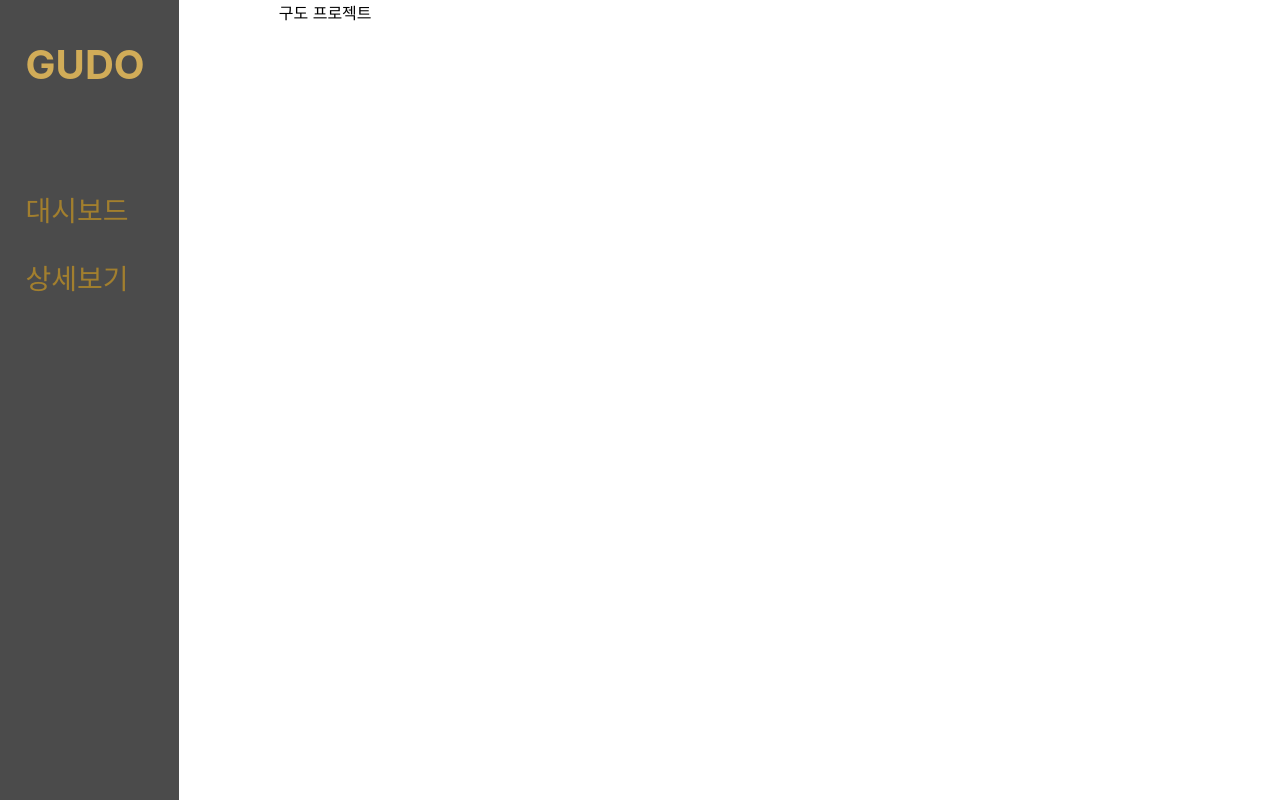
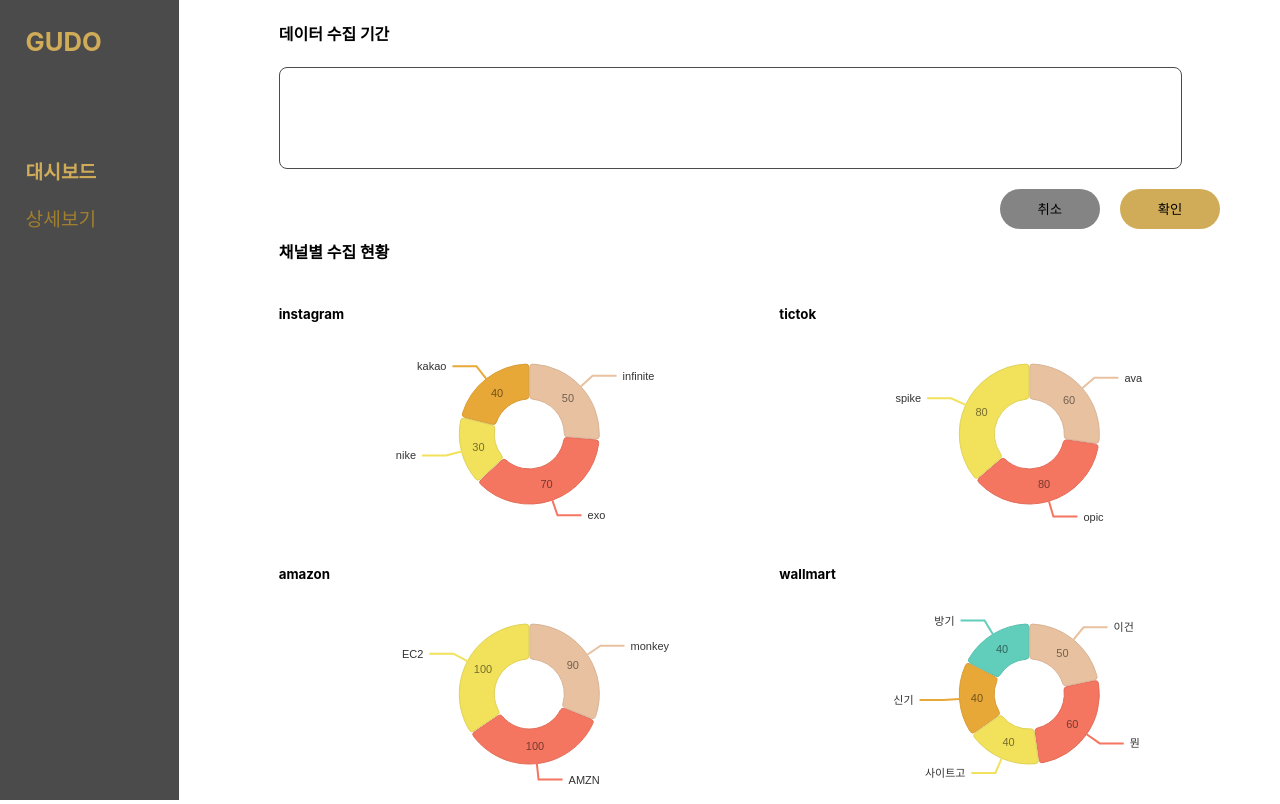
Before and after one commit to LeeHannaa/GUDO_front, a React (Create React App) app: page / in a window 1280 px wide. Built offline with nearby package versions, Linux system fonts and the light colour scheme.

Commit message:
feat: 메인 페이지 Pie 그래프 설정

```diff
--- a/package.json
+++ b/package.json
@@ -3,6 +3,8 @@
   "version": "0.1.0",
   "private": true,
   "dependencies": {
+    "@nivo/core": "^0.87.0",
+    "@nivo/pie": "^0.87.0",
     "@testing-library/jest-dom": "^5.17.0",
     "@testing-library/react": "^13.4.0",
     "@testing-library/user-event": "^13.5.0",
--- a/src/components/Layout.js
+++ b/src/components/Layout.js
@@ -29,19 +29,19 @@
 `;
 
 const Title = styled.p`
-  font-size: 40px;
+  font-size: 2vw;
   font-weight: bold;
   color: #d1ac58;
   margin-bottom: 100px;
 `;
 const Menu = styled.p`
-  font-size: 28px;
+  font-size: 1.5vw;
   color: ${(props) => (props.clicked ? "#d1ac58" : "#A27F2E")};
   font-weight: ${(props) => (props.clicked ? "bold" : "normal")};
 `;
 
 export default function Layout() {
-  const [clickedLink, setClickedLink] = useState("");
+  const [clickedLink, setClickedLink] = useState("main");
 
   const handleLinkClick = (link) => {
     setClickedLink(link);
--- /dev/null
+++ b/src/components/MainPage/ChannelComponent.js
@@ -0,0 +1,61 @@
+// ChannelComponent.js
+import PieComponent from "./PieComponent";
+
+const channelsData = [
+  {
+    channel: "instagram",
+    data: [
+      { id: "infinite", value: 50, color: "hsl(357, 70%, 50%)" },
+      { id: "exo", value: 70, color: "hsl(357, 70%, 50%)" },
+      { id: "nike", value: 30, color: "hsl(357, 70%, 50%)" },
+      { id: "kakao", value: 40, color: "hsl(357, 70%, 50%)" },
+    ],
+  },
+  {
+    channel: "tictok",
+    data: [
+      { id: "ava", value: 60, color: "hsl(159, 70%, 50%)" },
+      { id: "opic", value: 80, color: "hsl(159, 70%, 50%)" },
+      { id: "spike", value: 80, color: "hsl(159, 70%, 50%)" },
+    ],
+  },
+  {
+    channel: "amazon",
+    data: [
+      { id: "monkey", value: 90, color: "hsl(44, 70%, 50%)" },
+      { id: "AMZN", value: 100, color: "hsl(44, 70%, 50%)" },
+      { id: "EC2", value: 100, color: "hsl(44, 70%, 50%)" },
+    ],
+  },
+  {
+    channel: "wallmart",
+    data: [
+      { id: "이건", value: 50, color: "hsl(282, 70%, 50%)" },
+      { id: "뭔", value: 60, color: "hsl(282, 70%, 50%)" },
+      { id: "사이트고", value: 40, color: "hsl(282, 70%, 50%)" },
+      { id: "신기", value: 40, color: "hsl(282, 70%, 50%)" },
+      { id: "방기", value: 40, color: "hsl(282, 70%, 50%)" },
+    ],
+  },
+];
+
+function ChannelComponent() {
+  return (
+    <div style={{ marginTop: "70px" }}>
+      <h4>채널별 수집 현황</h4>
+      <div style={{ display: "flex", flexWrap: "wrap" }}>
+        {channelsData.map((channel) => (
+          <div
+            key={channel.channel}
+            style={{ marginBottom: "80px", height: "180px", width: "50%" }}
+          >
+            <h5>{channel.channel}</h5>
+            <PieComponent data={channel.data} />{" "}
+          </div>
+        ))}
+      </div>
+    </div>
+  );
+}
+
+export default ChannelComponent;
--- /dev/null
+++ b/src/components/MainPage/PeriodComponent.js
@@ -0,0 +1,42 @@
+import styled from "styled-components";
+
+const PeriodBox = styled.div`
+  width: 90%;
+  height: 100px;
+  border: 1px solid #4c4c4c;
+  border-radius: 8px;
+  margin-bottom: 20px;
+`;
+
+const CancleBT = styled.button`
+  width: 10%;
+  height: 40px;
+  background: #848484;
+  border: none;
+  border-radius: 20px;
+  margin-right: 20px;
+  float: right;
+`;
+const CheckBT = styled.button`
+  width: 10%;
+  height: 40px;
+  background: #d1ac58;
+  border: none;
+  border-radius: 20px;
+  margin-right: 60px;
+  float: right;
+`;
+
+function PeriodComponent() {
+  return (
+    <div>
+      <h4>데이터 수집 기간</h4>
+      <PeriodBox></PeriodBox>
+
+      <CheckBT>확인</CheckBT>
+      <CancleBT>취소</CancleBT>
+    </div>
+  );
+}
+
+export default PeriodComponent;
--- /dev/null
+++ b/src/components/MainPage/PieComponent.js
@@ -0,0 +1,54 @@
+// PieComponent.js
+import { ResponsivePie } from "@nivo/pie";
+
+const PieComponent = ({ data }) => (
+  <ResponsivePie
+    data={data}
+    margin={{ top: 20, right: 20, bottom: 20, left: 20 }}
+    innerRadius={0.5}
+    padAngle={0.7}
+    cornerRadius={3}
+    activeOuterRadiusOffset={8}
+    borderWidth={1}
+    borderColor={{
+      from: "color",
+      modifiers: [["darker", 0.2]],
+    }}
+    arcLinkLabelsSkipAngle={10}
+    arcLinkLabelsTextColor="#333333"
+    arcLinkLabelsThickness={2}
+    arcLinkLabelsColor={{ from: "color" }}
+    arcLabelsSkipAngle={10}
+    arcLabelsTextColor={{
+      from: "color",
+      modifiers: [["darker", 2]],
+    }}
+    legends={[
+      {
+        anchor: "bottom",
+        direction: "row",
+        justify: false,
+        translateX: 0,
+        translateY: 56,
+        itemsSpacing: 0,
+        itemWidth: 100,
+        itemHeight: 18,
+        itemTextColor: "#999",
+        itemDirection: "left-to-right",
+        itemOpacity: 1,
+        symbolSize: 18,
+        symbolShape: "circle",
+        effects: [
+          {
+            on: "hover",
+            style: {
+              itemTextColor: "#000",
+            },
+          },
+        ],
+      },
+    ]}
+  />
+);
+
+export default PieComponent;
--- a/src/pages/MainPage.js
+++ b/src/pages/MainPage.js
@@ -1,5 +1,13 @@
+import PeriodComponent from "../components/MainPage/PeriodComponent";
+import ChannelComponent from "../components/MainPage/ChannelComponent";
+
 function MainPage() {
-  return <>구도 프로젝트</>;
+  return (
+    <>
+      <PeriodComponent />
+      <ChannelComponent />
+    </>
+  );
 }
 
 export default MainPage;
```
Also changed, not shown: 1 other file (tests, documents, lock files or other folders).
